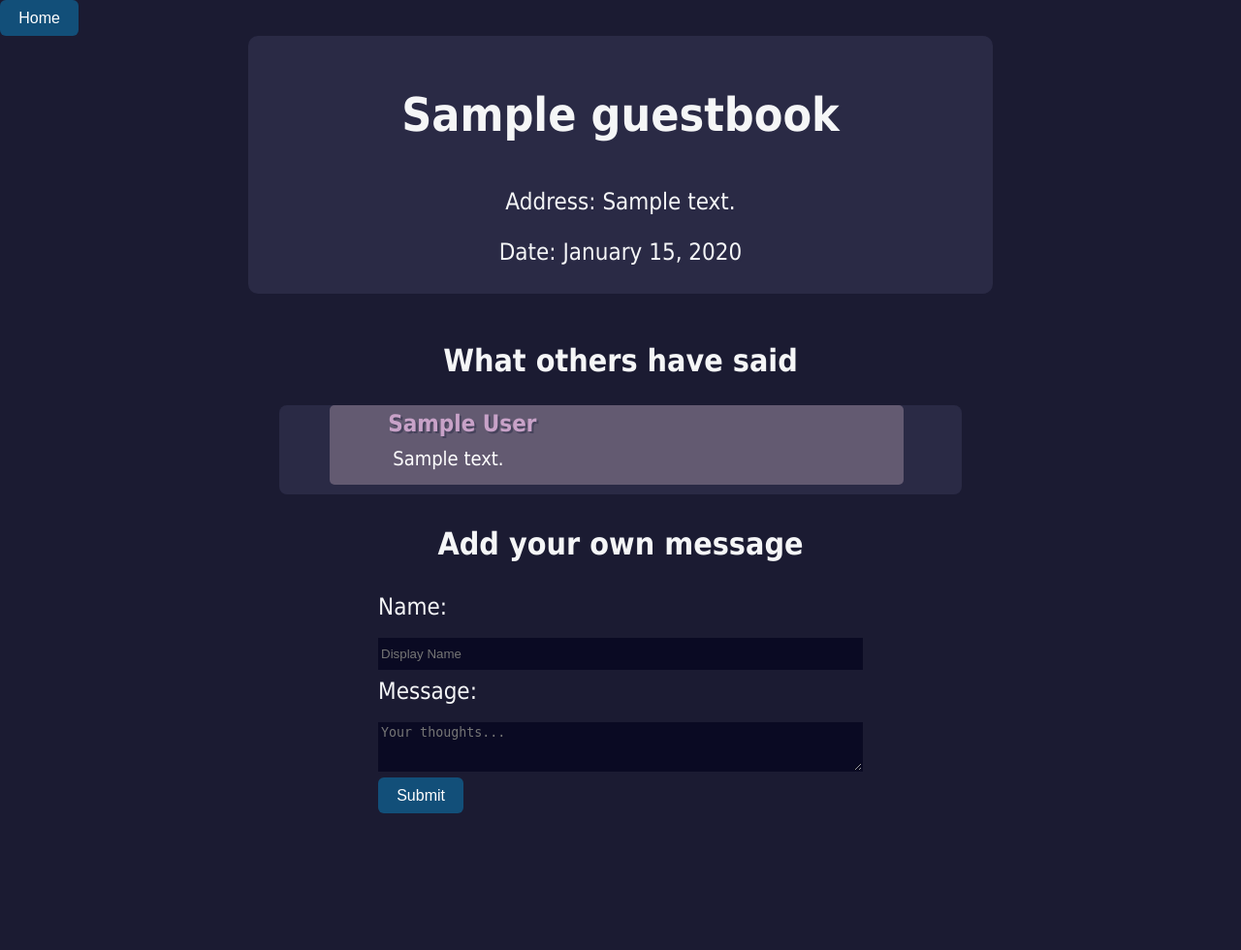
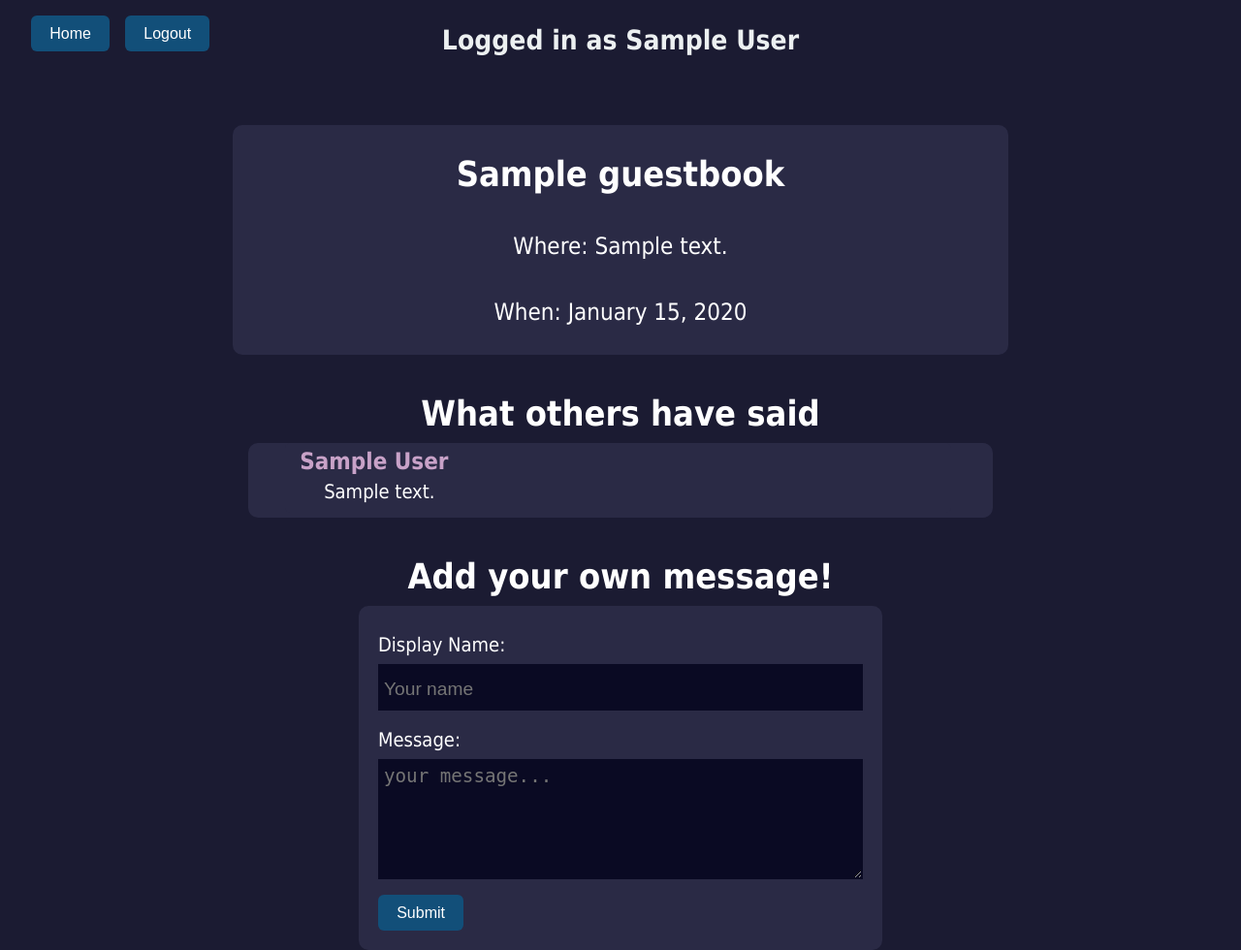
Before and after one commit to canguiano13/roll-call, a Flask app: page /event/1 in a window 1280 px wide. Shown: the whole page at 97% size. Before the commit the page ends 839 px from the top, so only its background shows below. Run offline with Flask 3, Linux system fonts and the light colour scheme; a user stored in the database is signed in; tables that the repository leaves empty hold one stand-in row (values such as "Sample post"); parts of the project's set-up code (start-up, migrations or seed data) failed here and were passed over.

Commit message:
update styling for html template

```diff
--- a/routes.py
+++ b/routes.py
@@ -129,7 +129,6 @@ def handle_create_event():
         return redirect(f'/share/{new_guestbook.event_id}')
 
 #render a custom share page for the event. restrict view to owner
-#TODO abort to unauthorization error if trying to share as non-owner
 @routes.route('/share/<event_id>')
 @login_required
 def share_event(event_id):
@@ -138,14 +137,12 @@ def share_event(event_id):
     #if the event doesn't exist, throw a 404 error
     if event_data is None:
         abort(404)
-
     #if the person is not the owner, do not let them share the event
-    if(User.get_id(current_user) != event_data.event_id):
+    if(User.get_id(current_user) != event_data.owner_id):
         return login_manager.unauthorized()
     return render_template('shareEvent.html', data=event_data)
 
 #allow guestbook owner to edit existing event pages. must be logged in as the owner to view
-#TODO abort to unauthorization error if trying to edit as non-owner
 @routes.route('/edit/<event_id>', methods=['GET'])
 @login_required
 def edit_event(event_id):
--- a/static/js/slideshow.js
+++ b/static/js/slideshow.js
@@ -13,7 +13,7 @@ function currentSlide(n) {
 
 function showSlides(n) {
   let i;
-  let slides = document.getElementsByClassName("mySlides");
+  let slides = document.getElementsByClassName("slideshow");
   let dots = document.getElementsByClassName("dot");
 
   if (n > slides.length) {
--- a/static/styles/styles.css
+++ b/static/styles/styles.css
@@ -1,17 +1,21 @@
 /***GLOBAL STYLES***/
-/* text styles */
+/*really only for slideshow but fine to apply globally*/
+* { box-sizing: border-box; }
+/* text styling */
 body {
-  width: 100%;
-  height: 100vh;
   margin: 0;
-  background-color: #1b1b32;
-  color: #f5f6f7;
+  background: #1b1b32;
+  padding: 0;
   font-family: Tahoma, sans-serif;
   font-size: 24px;
+  color: #FFFFFF;
 }
-h1, p {
+h1,h2, h3, h4, h5, h6, p {
   margin: 1em auto;
   text-align: center;
+}
+a {
+  color: #dfdfe2;
 }
 /* responsive buttons */
 button {
@@ -24,29 +28,25 @@ button {
   cursor: pointer;
   transition: background-color 0.2s ease, transform 0.1s ease;
 }
-
 button:hover {
   background-color: #23648f;
   transform: scale(1.03);
 }
-
 button:active {
   transform: scale(0.97);
 }
 /* forms */
 form {
   width: 100vw;
-  max-width: 500px;
-  min-width: 300px;
+  max-width: 600px;
+  min-width: 400px;
   margin: 0 auto;
   padding-bottom: 2em;
 }
-
 fieldset {
   border: none;
   padding: 2rem 0;
 }
-
 fieldset:not(:last-of-type) {
   border-bottom: 3px solid #3b3b4f;
 }
@@ -54,22 +54,23 @@ fieldset:not(:last-of-type) {
 label {
   display: block;
   margin: 0.5rem 0;
+  font-size: 1.25rem;
 }
-
-input,
-textarea,
-select {
-  margin: 10px 0 0 0;
+input, textarea, select {
+  margin: 0;
+  margin-bottom: 10px;
+  padding-top: 5px;
+  padding-left: 5px;
   width: 100%;
   min-height: 2.5em;
+  font-size: 1.2rem;
+
 }
-
 input, textarea {
   background-color: #0a0a23;
   border: 1px solid #0a0a23;
   color: #ffffff;
 }
-
 .inline {
   width: unset;
   margin: 0 0.5em 0 0;
@@ -91,41 +92,46 @@ input[type="file"] {
   padding: 1px 2px;
 }
 
-a {
-  color: #dfdfe2;
+/* navbar */
+.home-navbar {
+  display: flex;
+  justify-content: flex-start;
+  align-items: center;
+  margin-bottom: 60px;
+  background: #1B1B32 ;
+  width:100%;
+  gap: 1rem;
+  padding: 1rem 2rem;
+  text-align: center;
+}
+.home-navbar p {
+  position: absolute;
+  left: 50%;
+  top: -20;
+  transform: translate(-50%, 20%);
+  margin: 0;
+  color: #ecf0f1;
+  font-size: 1.75rem;
+  font-weight: bold;
 }
 
-
-
-
-/* Sign in/sign up alerts */
-.user-login-alert{
-  margin: auto;
-  width: 50%;
-  font-size: 16px;
-  color: red;
-  text-shadow: 1px 1px black;
-}
-
-/* Slideshow Styles */
-* { box-sizing: border-box; }
-
+/***HOME PAGE STYLES***/
+/* template slideshow */
 .slideshow-container {
-  max-width: 800px;
-  height: fit-content;
   position: relative;
   margin: auto;
-  margin-bottom: 50px;
+  margin-bottom: 0px;
   overflow: hidden;
+  max-width: 600px;
+  height: fit-content;
   text-align: center;
 }
-
-.mySlides {
-  height: 800px;
+.slideshow {
+  height: fit-content;
   display: none;
   position: relative;
 }
-.mySlides img {
+.slideshow img {
   height: 100%;
   width: auto;
   max-width: 100%;
@@ -138,16 +144,13 @@ a {
   height: auto;
 }
 
-
-
-
 /* Ensure first image is visible by default */
-.mySlides:first-child {
+.slideshow:first-child {
   display: block;
 }
 
-/* Navigation buttons */
-.prev, .next {
+/* slideshow navigation */
+.prev-slide-button, .next-slide-button{
   cursor: pointer;
   position: absolute;
   top: 50%;
@@ -163,20 +166,23 @@ a {
   background-color: rgba(0, 0, 0, 0.5);
 }
 
-.prev {
+.prev-slide-button {
   left: 0;
 }
-
-.next {
+.next-slide-button {
   right: 0;
   border-radius: 3px 0 0 3px;
 }
-
-.prev:hover, .next:hover {
+.prev-slide-button:hover, .next-slide-button:hover {
   background-color: rgba(0, 0, 0, 0.8);
 }
-
-/* Caption text */
+.create-template-button{
+  margin: auto;
+  margin-top: 20px;
+  margin-bottom: 0;
+  font-size: 1.25rem;
+}
+/* caption text */
 .text {
   color: #f2f2f2;
   font-size: 15px;
@@ -188,7 +194,7 @@ a {
   background-color: rgba(0, 0, 0, 0.5);
 }
 
-/* Number text */
+/* number */
 .numbertext {
   color: #f2f2f2;
   font-size: 12px;
@@ -197,7 +203,7 @@ a {
   top: 0;
 }
 
-/* Dots */
+/* dots */
 .dots {
   text-align: center;
   padding: 0;
@@ -216,45 +222,16 @@ a {
 .active, .dot:hover {
   background-color: #717171;
 }
-
-
-
-
-/*-----------------------------------------------------------------------
-/*--------------------------DONE---------------------------------------------
-/*-----------------------------------------------------------------------
-
-
-/***HOME PAGE STYLES***/
-/* navbar */
-.home-navbar {
-  display: flex;
-  justify-content: flex-start;
-  align-items: center;
-  margin-bottom: 40px;
-  gap: 1rem;
-  padding: 1rem 2rem;
-}
-.home-navbar p {
-  position: absolute;
-  left: 50%;
-  transform: translateX(-50%);
-  margin: 0;
-  color: #ecf0f1;
-  font-size: 1.5rem;
-  font-weight: bold;
-}
 /* upcoming events */
 .guestbook-preview-container{
   margin: auto;
-  padding: 10px;
-  width: 85%;
-  text-align: left justify;
+  padding: 15px;
+  width: 60%;
 }
 .guestbook-preview-header{
   margin: auto;
-  margin-bottom: 10px;
-  padding: 10px;
+  margin-bottom: 20px;
+  padding: 5px;
   width: fit-content;
 }
 .guestbook-preview{
@@ -272,67 +249,14 @@ a {
   width: fit-content;
   padding-bottom: 10px;
 }
-/* Event page styles */
-.event-page-section-header{
-  text-align: center;
-  font-size: 2rem;
-}
-.event-details-box{
-  background: #2a2a45;
-  padding: 5px;
+
+/****SIGN IN/SIGN UP PAGES***/
+.user-login-alert{
   margin: auto;
-  margin-bottom: 50px;
-  width: 60%;
-  height: fit-content;
-  border-radius: 10px;
-}
-#event-details-title{
-  font-size: 3rem;
-  text-shadow: 2px 2px #2a2a45;
-
-}
-#event-details-location, #event-details-date{
-  font-size: 1.5rem;
-  text-shadow: 2px 2px #2a2a45;
-}
-
-
-.event-page-messages-box{
-  background: #2a2a45;
-  padding-right: 0.5rem; /* prevent scrollbar from overlapping content */
-  margin: auto;
-  width: 55%;
-  max-height: 500px; /* set a max height for the messages box */
-  overflow-y: auto; /* hide overlapping messages */
-  scroll-behavior: smooth;
-  border-radius: 8px;
-}
-.event-message{
-  background: rgb(155, 138, 158, 50%);
-  padding: 5px 50px 5px 50px; /*add space on the left side of each message */
-  margin: auto;
-  margin-bottom: 10px;
-  width: 85%;
-  height: fit-content;
-  border-radius: 5px;
-}
-.event-message-display-name{
-  color: #C8A2C8;
-  padding-left: 10px;
-  padding-right: 10px;
-  text-shadow: 2px 2px rgb(42,	42,	69, 50%);
-  font-size: 1.5rem;
-  font-weight: bold;
-}
-.event-message-body{
-  padding-left: 5px;
-  font-size: 1.25rem;
-  color: white;
-}
-.event-message-body p {
-  margin: 5px;
-  padding: 5px;
-  text-align: left;
+  width: 50%;
+  font-size: 16px;
+  color: red;
+  text-shadow: 1px 1px black;
 }
 
 /***SHARE PAGE STYLES***/
@@ -380,16 +304,81 @@ a {
   font-size: 14px;
   color: white;
 }
-/*** EVENT PAGE STYLES ***/
+
+/***EVENT PAGE STYLES***/
+.event-details-container{
+  background: #2a2a45;
+  margin: auto;
+  margin-bottom: 40px;
+  padding: 10px;
+  width: 800px;
+  height: fit-content;
+  border-radius: 10px;
+}
+.event-messages-container{
+  background: #2a2a45;
+  margin: auto;
+  margin-bottom: 40px;
+  border-radius: 10px;
+  padding-right: 5px; /* for scrollbar */
+  overflow-y: auto;
+  scroll-behavior: smooth;
+  width: 60%;
+  max-height: 550px; /* set a max height for events with many messages */
+}
+.event-message{
+  margin: auto;
+  margin-bottom: 5px; /*add space between individual messages*/
+  background: #2a2a45;
+  border-radius: 5px;
+  text-align: left;
+  padding: 5px 5px 5px 15px;  /*add space on the left side of each message */
+  width: 90%;
+  height: fit-content;
+}
+.event-message-display-name{
+  width: 100%;
+  font-size: 1.5rem;
+  font-weight: bold;
+  color: #C8A2C8;
+}
+.event-message-body{
+  margin: 5px;
+  padding-left: 20px;
+  text-align: left;
+  font-size: 1.25rem;
+  color: white;
+}
+#empty-event-messages-notice{
+  font-weight: bold;
+  text-shadow: 2px 2px rgb(0, 0, 0, 0.75);
+  color: #C8A2C8
+}
+.message-form-container{
+  margin: auto;
+  overflow: hidden;
+  border-radius: 10px;
+  background: #2a2a45;
+  padding: 20px;
+  height: fit-content;
+  width: fit-content;
+}
+.new-message-form{
+  width: 500px;
+  max-width: 600px;
+  padding-bottom: 0;
+}
+.form-button {
+  margin-bottom: 0px;
+}
 
 
 /*** ANIMATIONS ***/
-/* Fading animation */
+/* fading animation */
 .fade {
   animation-name: fade;
   animation-duration: 1.5s;
 }
-
 @keyframes fade {
   from { opacity: 0.4; }
   to { opacity: 1; }
--- a/templates/event.html
+++ b/templates/event.html
@@ -10,77 +10,53 @@
 </head>
 
 <body>
-  <!-- Home button -->
-  <button type="button" id="homepage">Home</button>
-  <script>
-    document.getElementById("homepage").onclick = function () {
-      window.location.href = "/";
-    };
-  </script>
+  <!--navbar with buttons to route to relevant pages-->
+  <nav class="home-navbar">
+    <button type="button" onclick="window.location.href='/';">Home</button>
+    <button type="button" onclick="window.location.href='/logout';">Logout</button>
+    <p>Logged in as {{ current_user.first_name }} {{ current_user.last_name }}</p>
+  </nav>
 
   <main>
-    <div class="master-div-style">
-
-      <!-- Event Details -->
-      <section class="event-details-box">
-        <h1 id="event-details-title">{{ event_data.event_title }}</h1>
-        <p id="event-details-location">Address: {{ event_data.event_address }}</p>
-        <p id="event-details-date">Date: {{ event_data.event_date.strftime('%B %d, %Y') }}</p>
+      <!-- event details at top of page -->
+      <section class="event-details-container">
+        <h1 class="share-card-header">{{ event_data.event_title }}</h1>
+        <p class="share-card-subheader">Where: {{ event_data.event_address }}</p>
+        <p class="share-card-subheader">When: {{ event_data.event_date.strftime('%B %d, %Y') }}</p>
       </section>
 
-      <!-- Comments from guests -->
-      <section class="event-comments">
-        <h2 class="event-page-section-header">What others have said</h2>
-        <div class="event-page-messages-box">
+      <!-- existing comments from guests -->
+      <h2 style="margin-bottom:10px; padding:0;">What others have said</h2>
+      <section class="event-messages-container">
         {% if messages_data %}
           {% for message in messages_data %}
           <div class="event-message">
-              <div class="event-message-header">
             <span class="event-message-display-name">{{ message.display_name }}</span>
-              </div>
-              <div class="event-message-body">
-                <p>{{ message.message_content }}</p>
-              </div>
+            <p class="event-message-body">{{ message.message_content }}</p>
           </div>
           {% endfor %}
         {% else %}
-            <p class="no-comments">No messages yet. Be the first to leave one!</p>
+          <p id="empty-event-messages-notice">No messages yet. Be the first to leave one!</p>
         {% endif %}
-        </div>
       </section>
 
-      <!-- Comment Form -->
-      <section class="event-form-section">
-        <h3 class="event-page-section-header">Add your own message</h3>
-        <form id="new-message-form" action="/postMessage/{{event_data.event_id}}" method="post" enctype="multipart/form-data">
+      <!-- form to add new messages -->
+      <h2 style="margin-bottom: 10px; padding:0;">Add your own message!</h2>
+      <section class="message-form-container">
+        <form class="new-message-form" action="/postMessage/{{event_data.event_id}}" method="post" enctype="multipart/form-data">
+          <!-- display name-->
+          <label class="new-message-input-label" for="display_name" id="name-label">Display Name:</label>
+          <input class="new-message-input-field" name="display_name" placeholder="Your name" type="text" required>
 
-          <!-- Display Name -->
-          <div class="form-rows">
-            <div class="labels">
-              <label for="display_name" id="name-label">Name:</label>
-            </div>
-            <div class="fields">
-              <input name="display_name" id="event-name" class="input-fields" placeholder="Display Name" type="text" required>
-            </div>
-          </div>
-
-          <!-- Message Content -->
-          <div class="form-rows">
-            <div class="labels">
-              <label for="message_content">Message:</label>
-            </div>
-            <div class="fields">
-              <textarea name="message_content" id="event-message" class="input-fields" placeholder="Your thoughts..." cols="1" rows="3" required></textarea>
-            </div>
-          </div>
+          <!-- message content -->
+          <label class="new-message-input-label"   for="message_content">Message:</label>
+          <textarea class="new-message-input-field" name="message_content" placeholder="your message..." cols="1" rows="5" required></textarea>
 
           <!-- Submit Button -->
-          <button class="button" id="submit" type="submit">Submit</button>
-
+          <button class="form-button" id="submit" type="submit">Submit</button>
         </form>
       </section>
 
-    </div>
   </main>
 </body>
 
--- a/templates/signin.html
+++ b/templates/signin.html
@@ -14,6 +14,7 @@
     <!--login button only for authenticated users, just in case of unauthorized alerts-->
     {% if current_user.is_authenticated %}
     <button type="button" id="logout" onclick="window.location.href='/logout';">Logout</button>
+    <p>Logged in as {{ current_user.first_name }} {{ current_user.last_name }}</p>
     {% endif %}
     </nav>
 
```
Also changed, not shown: static/styles/colors.txt (+5 -3 lines), templates/createEvent.html (+19 -53 lines), templates/index.html (+19 -24 lines). Lines whose indentation alone changed are shown as unchanged.
